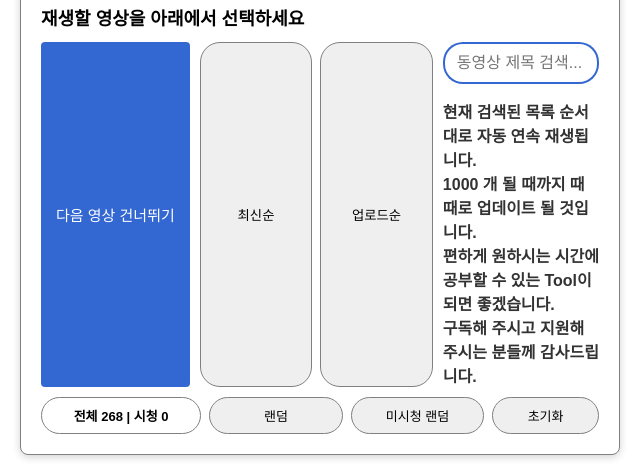
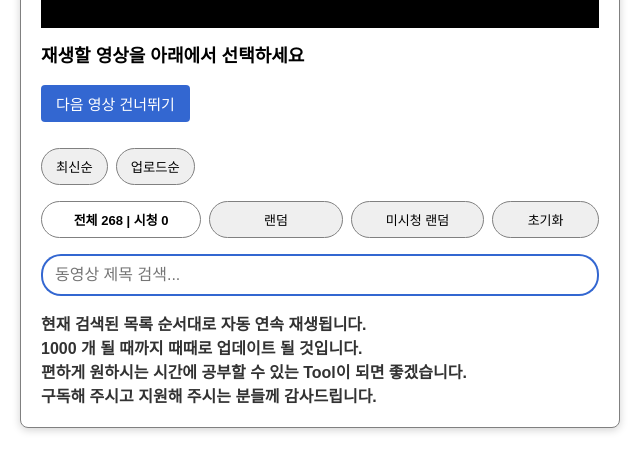
Before and after one commit to acezangazang/idiom1000, a plain HTML site: page index.html in a window 1280 px wide. Shown: the part 400-875 px from the top of the page, 0-635 px from the left. After the commit the page ends 848 px from the top, so only its background shows below. Drawn offline with Linux system fonts and the light colour scheme.

Commit message:
Add files via upload

```diff
--- a/index.html
+++ b/index.html
@@ -31,9 +31,9 @@
             position: sticky;
             top: 0;
             z-index: 100;
-            display: grid;
-            grid-template-columns: 1fr 1fr 1fr minmax(150px, 1.4fr);
-            gap: 10px;
+            display: flex;
+            flex-direction: column;
+            gap: 16px;
             background: Canvas;
             color: CanvasText;
             padding: 20px;
@@ -73,62 +73,6 @@
             display: flex;
             flex-direction: column;
             gap: 15px;
-        }
-
-
-        .player-section #main-player {
-            order: 1;
-            grid-column: 1 / -1;
-        }
-
-        .player-section #current-playing-title {
-            order: 2;
-            grid-column: 1 / -1;
-        }
-
-        .player-section > .next-button {
-            order: 3;
-            grid-column: 1;
-            width: 100%;
-            align-self: stretch;
-            white-space: nowrap;
-        }
-
-        .player-section > .sort-buttons {
-            order: 4;
-            grid-column: 2 / 4;
-            display: grid;
-            grid-template-columns: 1fr 1fr;
-            gap: 8px;
-            margin-top: 0;
-        }
-
-        .player-section > .sort-buttons button {
-            width: 100%;
-            white-space: nowrap;
-        }
-
-        .player-section > .side-panel {
-            order: 5;
-            grid-column: 4;
-        }
-
-        .player-section .search-section {
-            height: 100%;
-        }
-
-        .player-section .search-bar {
-            height: 100%;
-        }
-
-        .player-section > .progress-random-row {
-            order: 6;
-            grid-column: 1 / -1;
-        }
-
-        .player-section .pc-note-section {
-            order: 7;
-            grid-column: 1 / -1;
         }
 
         .search-section {
```
